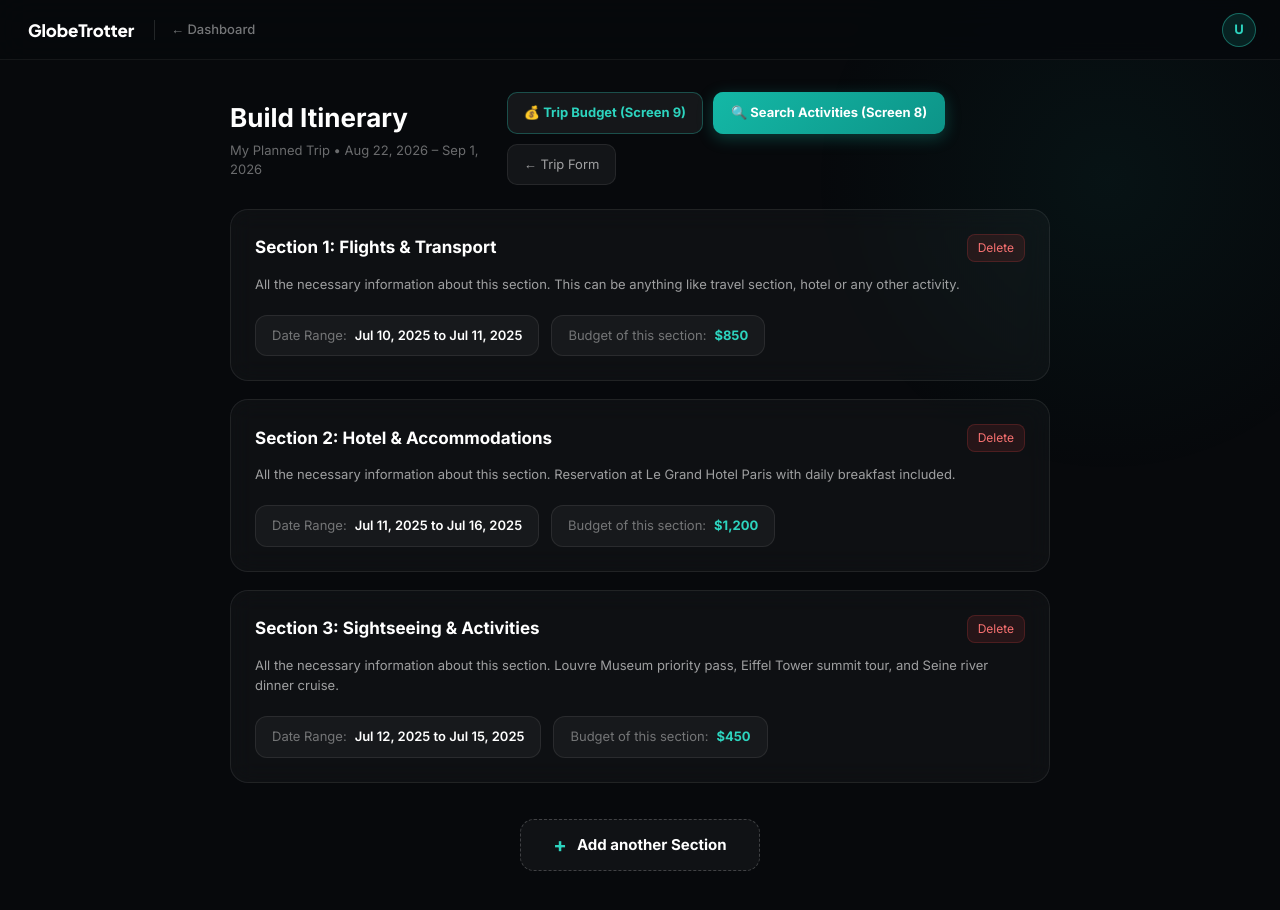
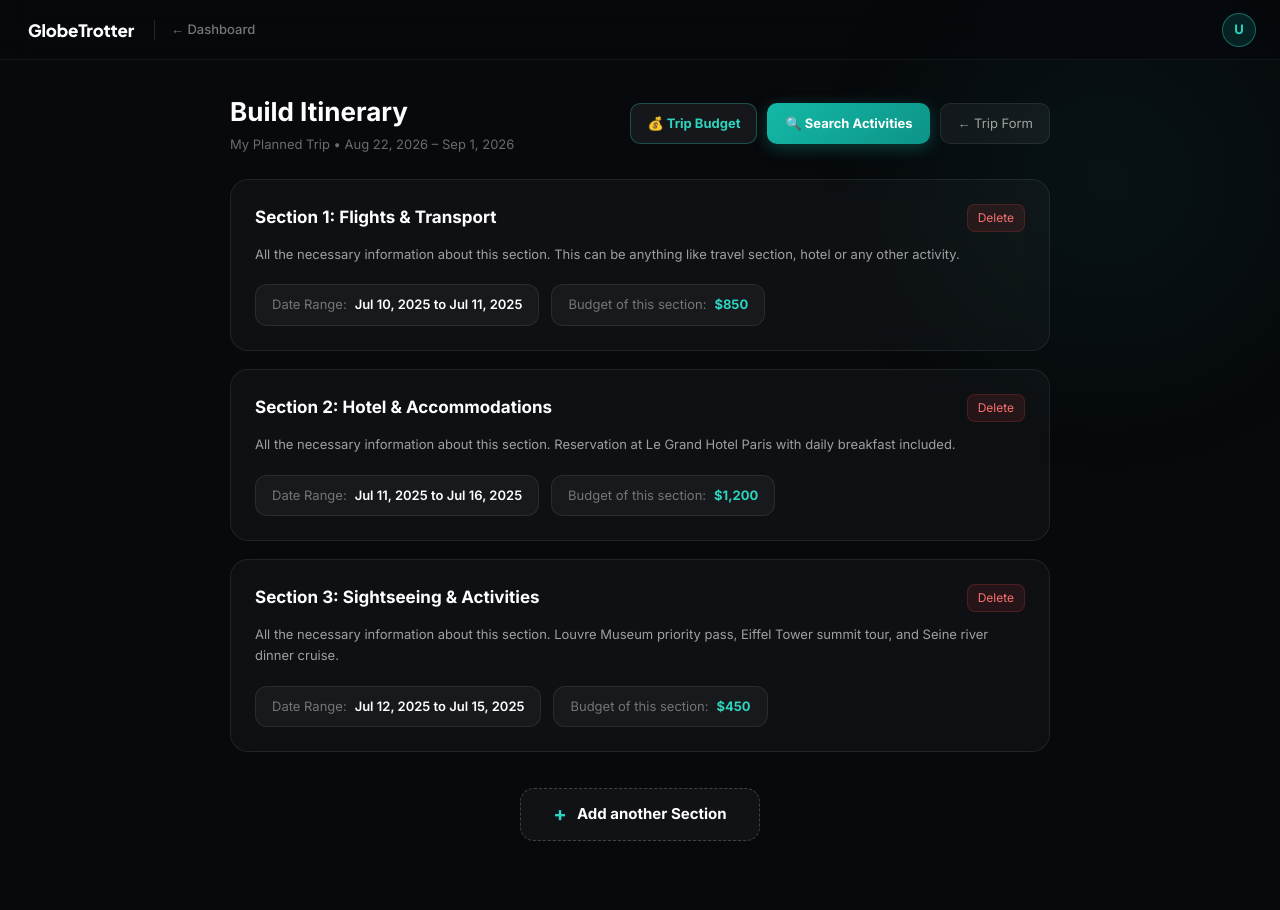
Before and after one commit to ja1m1l/GlobeTrotter, a Next.js app in the folder frontend/: page /itinerary/1 in a window 1280 px wide. Shown: the top 910 px of the page. Built offline with nearby package versions, Linux system fonts and the light colour scheme; no server answers.

Commit message:
Remove bracketed screen numbers from all UI headings, titles, and navigation buttons

```diff
--- a/frontend/components/activity-search/ActivitySearch.tsx
+++ b/frontend/components/activity-search/ActivitySearch.tsx
@@ -159,7 +159,7 @@ export default function ActivitySearch() {
         {/* Title Header (Matching Wireframe) */}
         <div>
           <h1 style={{ fontSize: 24, fontWeight: 800, color: "#fff", marginBottom: 4 }}>
-            Activity Search Pages / City Search Page
+            Activity & Destination Search
           </h1>
           <p style={{ fontSize: 13, color: "rgba(255,255,255,0.4)" }}>
             Explore, filter and add top-rated activities to your trip itinerary
--- a/frontend/components/itinerary/ItineraryBuilder.tsx
+++ b/frontend/components/itinerary/ItineraryBuilder.tsx
@@ -169,13 +169,13 @@ export default function ItineraryBuilder() {
               onClick={() => router.push(`/trip-budget/${tripId}`)}
               style={{ background: "rgba(255,255,255,0.06)", border: "1px solid rgba(45,212,191,0.3)", borderRadius: 10, padding: "10px 16px", color: "#2dd4bf", fontSize: 13, fontWeight: 700, cursor: "pointer", fontFamily: "inherit" }}
             >
-              💰 Trip Budget (Screen 9)
+              💰 Trip Budget
             </button>
             <button
               onClick={() => router.push(`/activity-search?tripId=${tripId}`)}
               style={{ background: "linear-gradient(135deg,#14b8a6 0%,#0d9488 100%)", border: "none", borderRadius: 10, padding: "10px 18px", color: "#fff", fontSize: 13, fontWeight: 700, cursor: "pointer", fontFamily: "inherit", boxShadow: "0 4px 16px rgba(20,184,166,0.3)" }}
             >
-              🔍 Search Activities (Screen 8)
+              🔍 Search Activities
             </button>
             <button onClick={() => router.push("/plan-trip")} style={{ background: "rgba(255,255,255,0.05)", border: "1px solid rgba(255,255,255,0.08)", borderRadius: 10, padding: "10px 16px", color: "rgba(255,255,255,0.6)", fontSize: 13, cursor: "pointer", fontFamily: "inherit" }}>
               ← Trip Form
--- a/frontend/components/trip-budget/TripBudget.tsx
+++ b/frontend/components/trip-budget/TripBudget.tsx
@@ -313,7 +313,7 @@ export default function TripBudget() {
               Itinerary for a selected place
             </h2>
             <p style={{ fontSize: 12, color: "rgba(255,255,255,0.4)", marginTop: 4 }}>
-              Daily Physical Activity Timeline & Expense Log (Screen 9)
+              Daily Physical Activity Timeline & Expense Log
             </p>
           </div>
 
```
